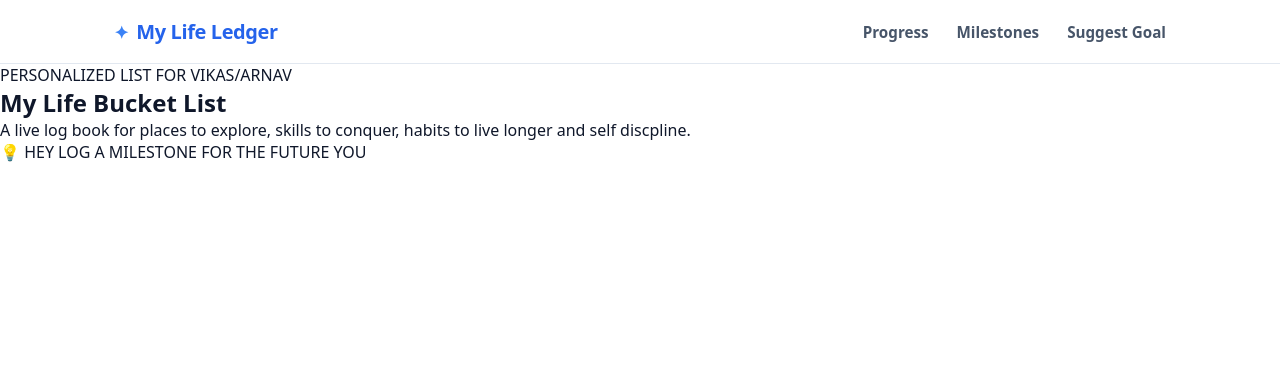
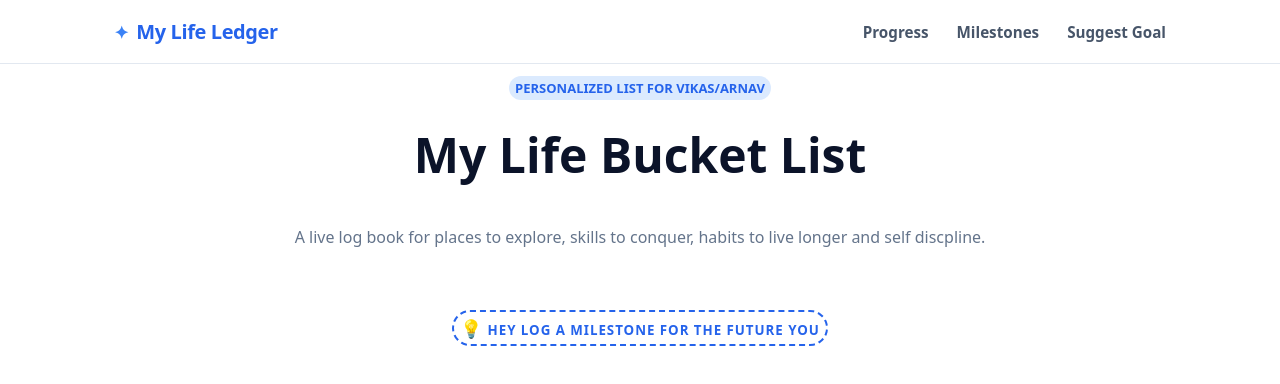
Before and after one commit to VIKAS-555/My_Bucket_List, a plain HTML site: page index.html in a window 1280 px wide. Drawn offline with Linux system fonts and the light colour scheme.

Commit message:
Updated style.css

```diff
--- a/style.css
+++ b/style.css
@@ -60,3 +60,49 @@ body {
 .nav-links a:hover {
   color: #2563eb;
 }
+
+.hero-section{
+    display:flex;
+    flex-direction:column;
+    justify-content: center;
+    align-items: center;
+    gap:27px;
+}
+.hero-pill{
+    background-color: #abbde4;
+    padding:3px 6px;
+    border-radius:999px;
+    font-size:small;
+    font-weight: 700;
+    margin-top:12px;
+    color:#2563eb;
+    background-color: #dbeafe;
+}
+.hero-title{
+    font-size: 3rem;
+  font-weight: 900;
+  color: #0b1329;
+  line-height: 1.15;
+  margin-bottom: 16px;
+}
+.hero-subtitle{
+    margin-bottom:32px;
+    font-weight: 500;
+    color:#64748b;
+    line-height: 1.6;
+}
+.tip-banner{
+    border:2px dashed #2563eb;
+    border-radius:999px;
+    padding:4px 6px;
+    font-weight: 800;
+    letter-spacing:0.06rem;
+    background-color: #ffffff;
+    color: #2563eb;
+    font-size:smaller
+
+}
+
+.bulb-icon {
+  font-size: 1.1rem;
+}
```
